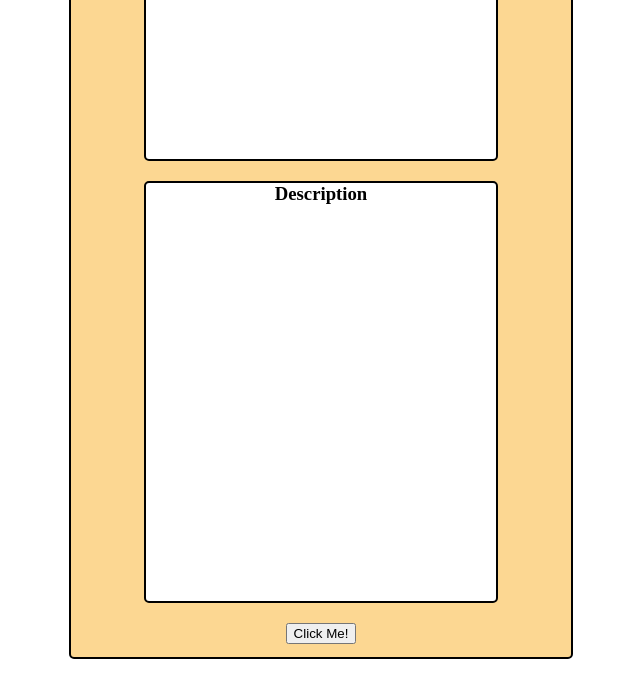
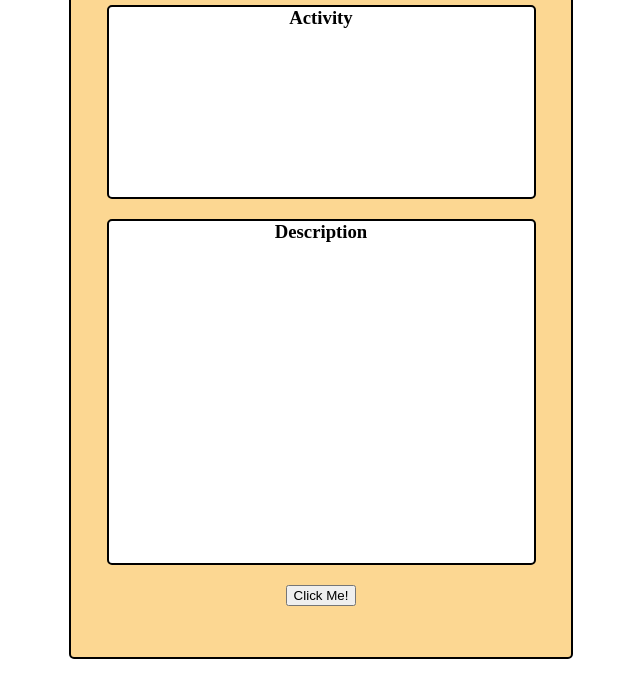
Before and after one commit to Lukehallyah/LDRapp, a plain HTML site: page index.html in a window 1280 px wide. Shown: the part 113-800 px from the top of the page, without its empty margins (319-959 px from the left). Drawn offline with Linux system fonts and the light colour scheme.

Commit message:
Widened inner boxes

```diff
--- a/styles.css
+++ b/styles.css
@@ -36,7 +36,7 @@ main{
 }
 
 .activityName{
-    width: 70%;
+    width: 85%;
     height: 25%;
     border: 2px solid black;
     background-color: white;
@@ -58,8 +58,8 @@ main{
 }
 
 .description{
-    width: 70%;
-    height: 55%;
+    width: 85%;
+    height: 45%;
     border: 2px solid black;
     background-color: white;
     padding: 0;
```
